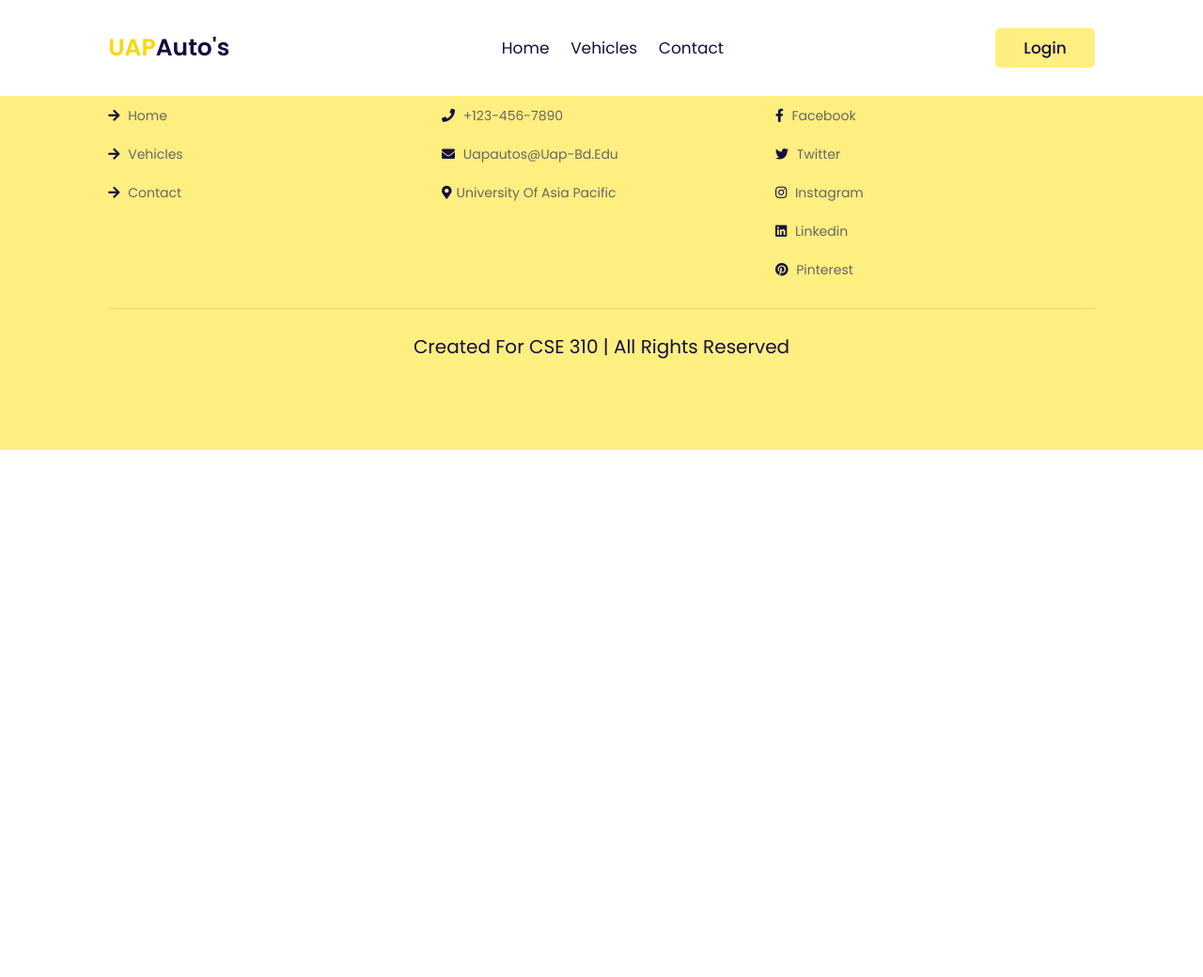
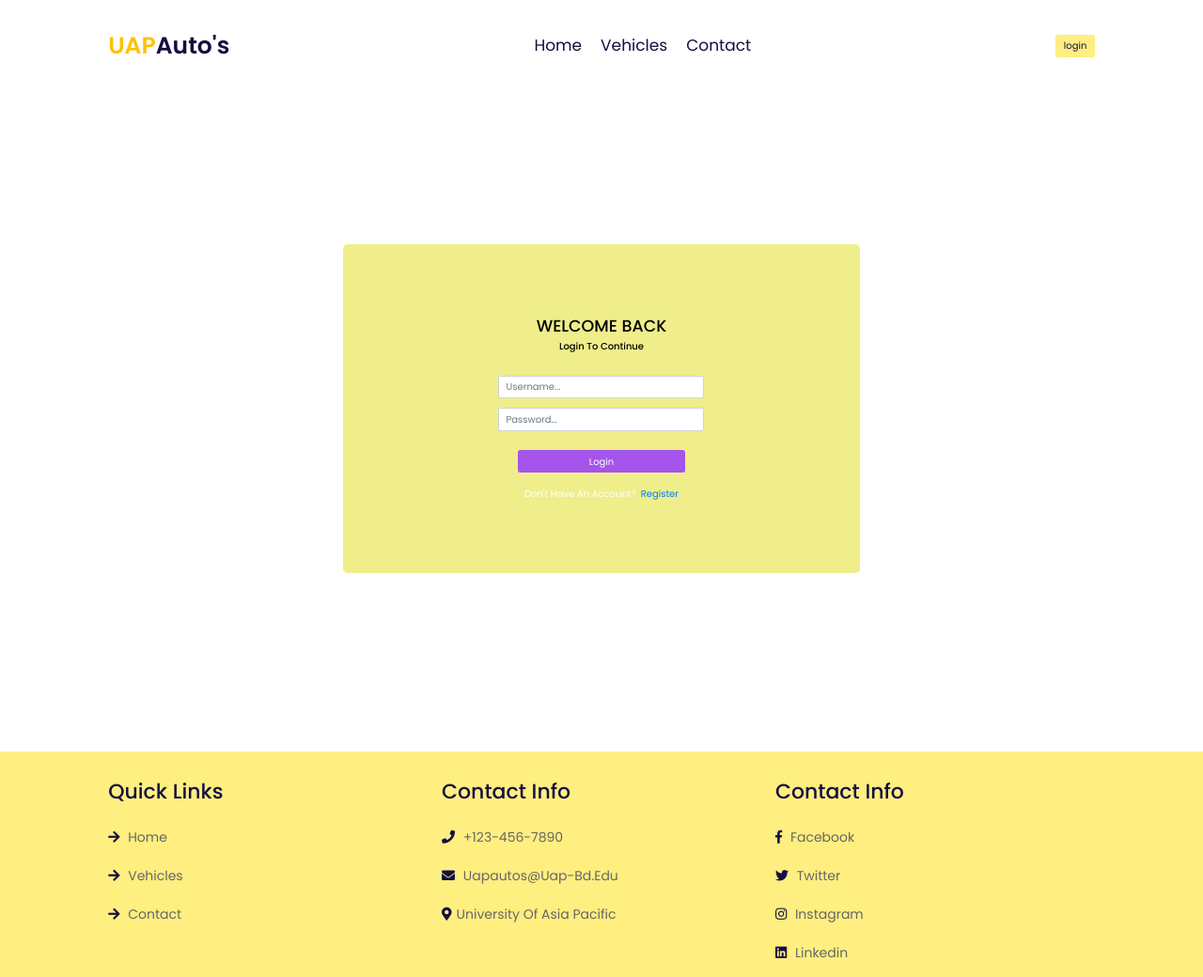
Before and after one commit to sanjanaoythi/car_dealer, a Django app: page /login/ in a window 1280 px wide. Shown: the top 1040 px of the page at 94% size. Before the commit the page ends 479 px from the top, so only its background shows below. Run offline with Django 4.2, Linux system fonts and the light colour scheme; some libraries are stand-ins or nearby versions.

Commit message:
update 1

```diff
--- a/car_delar/urls.py
+++ b/car_delar/urls.py
@@ -21,7 +21,7 @@
 
 urlpatterns = [
     path('admin/', admin.site.urls,name='admin'),
-    path('home/',home.views.home_view,name='home'),
+    path('',home.views.home_view,name='home'),
     path('login/', home.views.login_view,name='login'),
     path('suvs/',home.views.suvs_view,name='suvs'),
     path('sedans/',home.views.sedans_view,name='sedans'),
@@ -35,8 +35,8 @@
     path('mercedes/',home.views.mercedes_view,name='mercedes'),
     path('honda/',home.views.honda_view,name='honda'),
     path('payment/',home.views.payment_view,name='paymnet'),
-    path('customer/',home.views.customer),
-    path('order/',home.views.Order),
-    path('payments/',home.views.Payment),
+   # path('customer/',home.views.customer),
+   # path('order/',home.views.Order),
+    path('registration/',home.views.registrationPage,name='registration'),
     path('',home.views.view,name='home'),
 ] + static(settings.STATIC_URL, document_root=settings.STATIC_ROOT)
--- /dev/null
+++ b/home/static/login.css
@@ -0,0 +1,68 @@
+body,
+		html {
+			margin: 0;
+			padding: 0;
+			height: 100%;
+			background: #fff!important;
+		}
+		.user_card {
+            height: 350px;
+			width: 550px;
+			margin-top: auto;
+			margin-bottom: auto;
+			background: rgb(239, 238, 139);
+            ;
+			position: relative;
+			display: flex;
+			justify-content: center;
+			flex-direction: column;
+			padding: 10px;
+			border-radius: 5px;
+
+		}
+
+		.form_container {
+			margin-top: 20px;
+		}
+
+		#form-title{
+			color: #000;
+		}
+
+        #form-title2{
+			color: #000;
+		}
+
+		.login_btn {
+			width: 100%;
+			background: #a555ec!important;
+			color: white !important;
+		}
+		.login_btn:focus {
+			box-shadow: none !important;
+			outline: 0px !important;
+		}
+		.login_container {
+			padding: 0 2rem;
+		}
+		.input-group-text {
+			background: #33ccff !important;
+			color: white !important;
+			border: 0 !important;
+			border-radius: 0.25rem 0 0 0.25rem !important;
+		}
+		.input_user,
+		.input_pass:focus {
+			box-shadow: none !important;
+			outline: 0px !important;
+		}
+
+		#messages{
+			/* background-color: rgb(255, 247, 247); */
+			color: #fff;
+			padding: 10px;
+			margin-top: 10px;
+		}
+        .mt-4{
+            color: white;
+        }
--- a/home/templates/home.html
+++ b/home/templates/home.html
@@ -28,13 +28,14 @@
     <a href="#" class="logo"> <span>UAP</span>Auto's</a>
 
     <nav class="navbar">
-        <a href="#home">home</a>
+        <a href="http://127.0.0.1:8000/">home</a>
         <a href="#vehicles">vehicles</a>
         <a href="#contact">contact</a>
     </nav>
 
     <div id="login-btn">
-        <button class="btn">login</button>
+       <button class="btn">login</button>
+       <!-- <a href="#home">login</a>-->
         <i class="far fa-user"></i>
     </div>
 
@@ -137,6 +138,7 @@
             </div>
             <div class="work">
                 <img src="{% static 'image/type/suv.png' %}" alt="">
+
                 <div class="layer">
                     <h1>SUV</h1>
                 </div>
--- a/home/templates/login.html
+++ b/home/templates/login.html
@@ -1,7 +1,70 @@
 {% extends 'navbar.html'%}
+{% load static %}
+
 {% block title %}
 LOGIN
 {% endblock %}
 {% block content%}
-<h1>Welcome  this is login page.</h1>
+
+
+
+
+<head>
+	<title>Login</title>
+	<link rel="stylesheet" href="https://stackpath.bootstrapcdn.com/bootstrap/4.1.3/css/bootstrap.min.css" integrity="sha384-MCw98/SFnGE8fJT3GXwEOngsV7Zt27NXFoaoApmYm81iuXoPkFOJwJ8ERdknLPMO" crossorigin="anonymous">
+	<script src="https://ajax.googleapis.com/ajax/libs/jquery/3.3.1/jquery.min.js"></script>
+	<link rel="stylesheet" href="https://use.fontawesome.com/releases/v5.6.1/css/all.css" integrity="sha384-gfdkjb5BdAXd+lj+gudLWI+BXq4IuLW5IT+brZEZsLFm++aCMlF1V92rMkPaX4PP" crossorigin="anonymous">
+	<link rel="stylesheet" href="{% static 'login.css' %}">
+
+</head>
+<body>
+	<div class="container h-100">
+		<div class="d-flex justify-content-center h-100">
+			<div class="user_card">
+				<div class="d-flex justify-content-center">
+					<h3 id="form-title">WELCOME BACK</h3>
+				</div>
+                <div class="d-flex justify-content-center">
+                    <h6 id="form-title2">Login to continue</h6>
+                </div>
+				<div class="d-flex justify-content-center form_container">
+					<form method="POST" action="">
+                        {% csrf_token %}
+						<div class="input-group mb-3">
+							<div class="input-group-append">
+							</div>
+							<input type="text" name="username" placeholder="Username..." class="form-control">
+						</div>
+						<div class="input-group mb-2">
+							<div class="input-group-append">
+							</div>
+								<input type="password" name="password" placeholder="Password..." class="form-control" >
+						</div>
+
+							<div class="d-flex justify-content-center mt-3 login_container">
+				 				<input class="btn login_btn" type="submit" value="Login">
+				   			</div>
+					</form>
+
+				</div>
+
+                {% for message in messages %}
+				<center>
+                    <p id="messages">{{message}}</p>
+				</center>
+                {% endfor %}
+
+				<div class="mt-4">
+					<div class="d-flex justify-content-center links">
+						Don't have an account? <a href="{% url 'registration' %}" class="ml-2">Register</a>
+					</div>
+				</div>
+			</div>
+		</div>
+	</div>
+</body>
+
+
+
+
 {% endblock %}
--- a/home/templates/sedan.html
+++ b/home/templates/sedan.html
@@ -76,7 +76,7 @@
             <a href="#" class="btn">Order</a>
         </div>
     </div>
-
+<br>
     <div>
         <div class="work">
             <img src="{% static 'image/bmw/bmwm5.png' %}" alt="">
--- a/home/views.py
+++ b/home/views.py
@@ -1,8 +1,43 @@
-from django.shortcuts import render,HttpResponse
-from home.forms import CustomerForm
-from home.forms import OrderForm
-from home.forms import PaymentForm
+from django.shortcuts import render,HttpResponse, redirect
+#from home.forms import CustomerForm
+#from home.forms import OrderForm
+#from home.forms import PaymentForm
+from home.forms import CreateUserForm
+from django.contrib.auth.forms import UserCreationForm
+from django.contrib import messages
+from django.contrib.auth import authenticate, login, logout
+from django.contrib.auth.decorators import login_required
 # Create your views here.
+
+def registrationPage(request):
+    form = CreateUserForm()
+    context ={'form':form}
+    if request.method == 'POST':
+        if form.is_valid():
+            form.save()
+
+    form = CreateUserForm()
+    return render(request, 'registration.html', context)
+
+
+def login_view(request):
+
+    if request.method == 'POST':
+        username = request.POST.get('username')
+        password = request.POST.get('password')
+
+        user = authenticate(request, username=username, password=password)
+
+        if user is not None:
+            login(request, user)
+            return redirect('home')
+        else:
+            messages.info(request,'Username or password is incorrect' )
+
+    return render(request,'login.html')
+
+
+
 
 def home_view(request):
     return render(request,'home.html')
@@ -34,58 +69,3 @@
     return render(request,'payment.html')
 def view(request):
     return HttpResponse("<h1>SOLVED.</h1>")
-
-
-
-
-
-def customer(request):
-
-
-    form = CustomerForm()
-
-
-    context = {
-        'customer_form' : form,
-
-
-    }
-
-
-
-    return render(request,'customer.html',context)
-
-
-
-def Order(request):
-
-
-    form = OrderForm()
-
-
-    context = {
-        'order_form' : form,
-
-
-    }
-
-
-
-    return render(request,'order.html',context)
-
-
-def Payment(request):
-
-
-    form = PaymentForm()
-
-
-    context = {
-        'payment_form' : form,
-
-
-    }
-
-
-
-    return render(request,'payments.html',context)
```
Also changed, not shown: home/forms.py (+14 -4 lines), home/static/registration.css (added, +61 -0 lines), home/templates/registration.html (added, +89 -0 lines), home/static/image/mercedes/pngwing.com (5).png (added), home/static/image/used/pngwing.com (1).png (added), home/static/image/used/pngwing.com (2).png (added), home/static/image/used/pngwing.com (3).png (added), home/static/image/used/pngwing.com (4).png (added).
